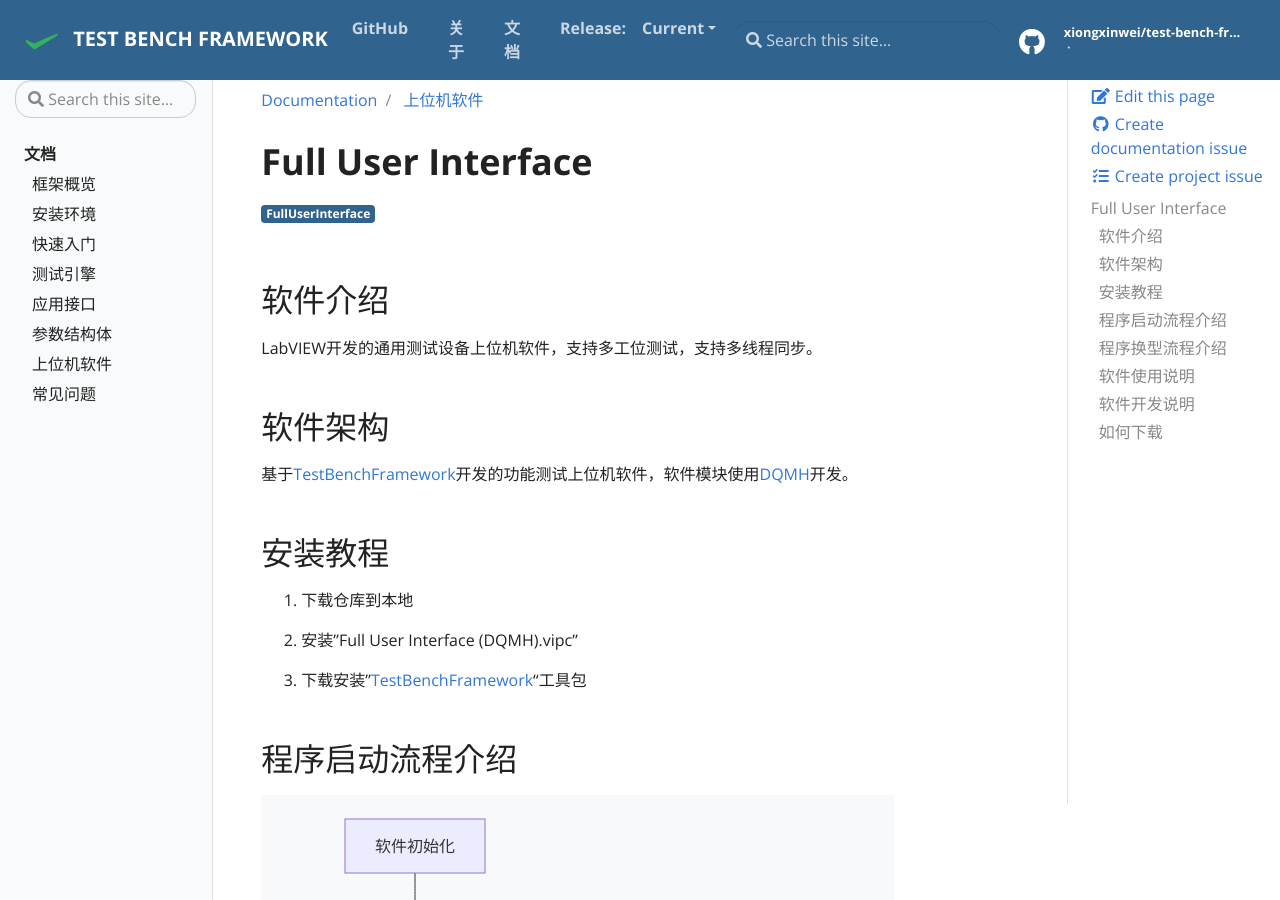
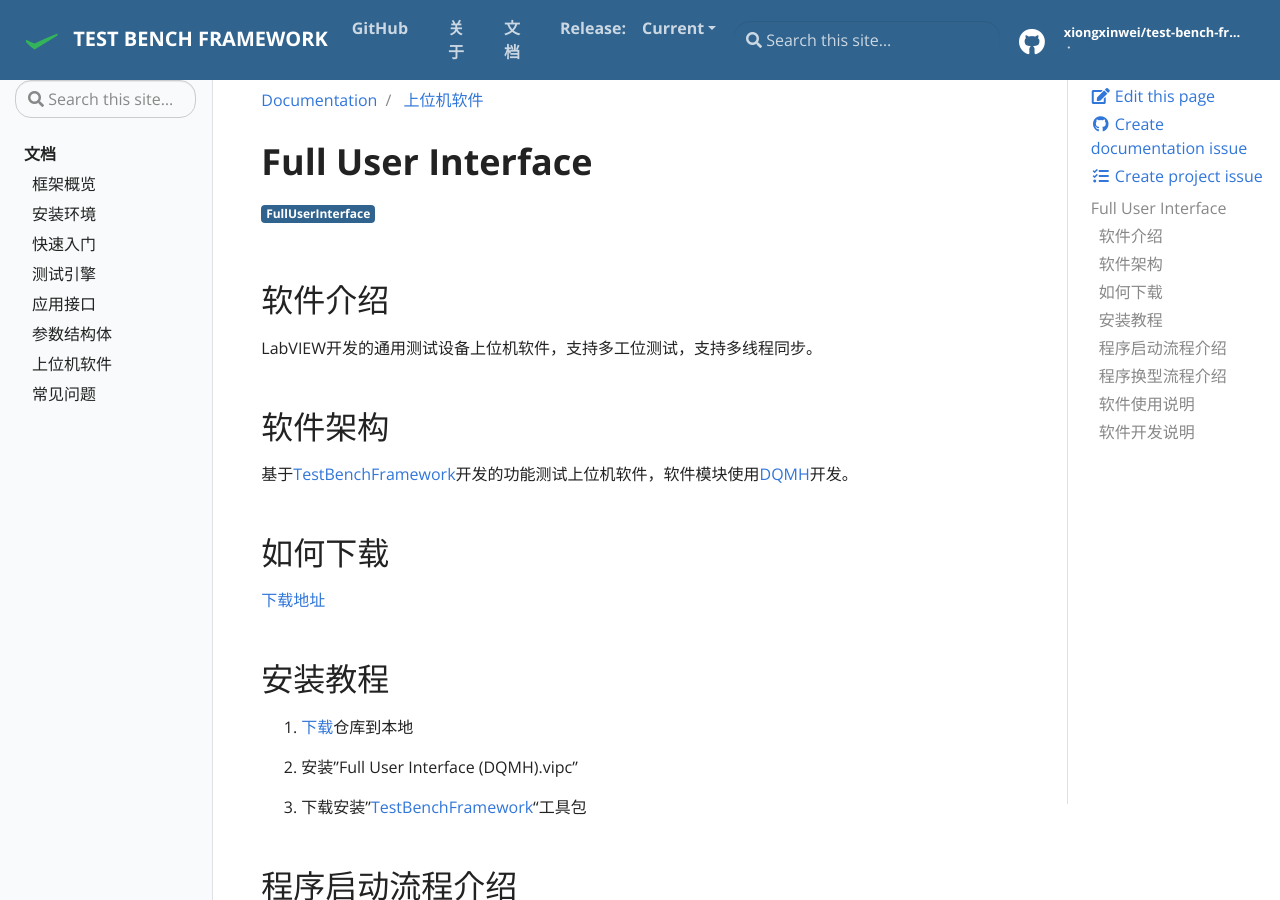
Before and after one commit to XiongXinwei-code/test-bench-framework, a Jekyll site: the page built from docs/_docs/上位机软件.md, in a window 1280 px wide and 900 px high. Built offline with Jekyll 4.4.1, drawn with Linux system fonts in a browser that asks for light colours.

Commit message:
Update 上位机软件.md

```diff
--- a/docs/_docs/上位机软件.md
+++ b/docs/_docs/上位机软件.md
@@ -14,9 +14,13 @@ LabVIEW开发的通用测试设备上位机软件，支持多工位测试，支
 
 基于[TestBenchFramework](https://gitee.com/xiongxinwei/test-bench-framework)开发的功能测试上位机软件，软件模块使用[DQMH](https://wiki.dqmh.org/dqmh/downloads)开发。
 
+## 如何下载
+
+[下载地址](https://gitee.com/xiongxinwei/full-user-interface/releases)
+
 ## 安装教程
 
-1. 下载仓库到本地
+1. [下载](https://gitee.com/xiongxinwei/full-user-interface/releases)仓库到本地
 
 2. 安装"Full User Interface (DQMH).vipc"
 
```
Also changed, not shown: other parts of docs/_docs/上位机软件.md (+0 -4 lines).
